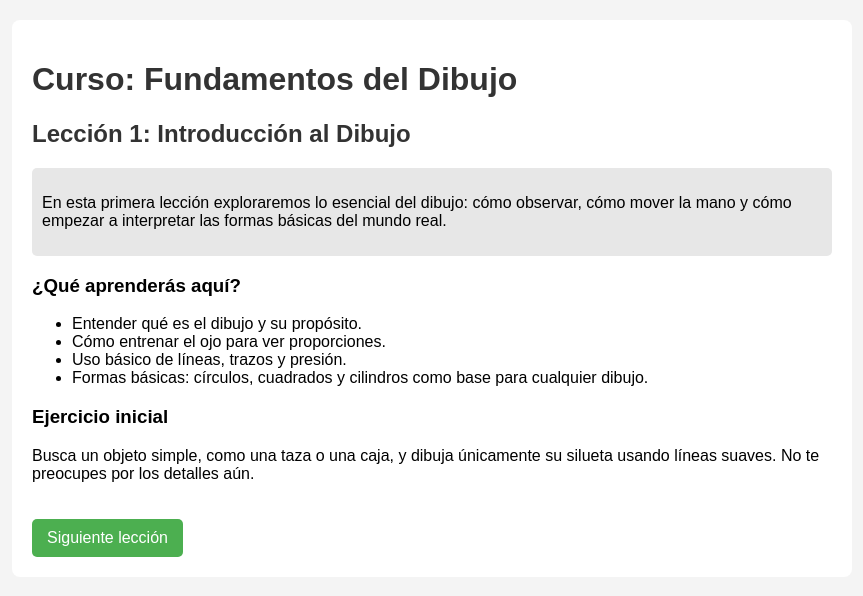
After one commit to LuisAlberto2002/Primer-entrega-DJANGO, a Django app: template lms/templates/usuarios/lesson_view.html in a window 1280 px wide. The commit adds this page. Shown: the top 596 px of the page, without its empty margins (208-1071 px from the left). Run offline with Django 5.2, Linux system fonts and the light colour scheme; the template is opened without the code that fills it, so the values that code supplies are empty.

Commit message:
Creacion de rutas de perfil, vista de cursos, contenido de las lecciones y inscripcion

```diff
--- /dev/null
+++ b/lms/templates/usuarios/lesson_view.html
@@ -0,0 +1,67 @@
+<!DOCTYPE html>
+<html lang="es">
+<head>
+    <meta charset="UTF-8">
+    <title>Lección 1: Introducción al Dibujo</title>
+    <style>
+        body {
+            font-family: Arial, sans-serif;
+            margin: 0;
+            padding: 20px;
+            background-color: #f4f4f4;
+        }
+        .contenedor {
+            max-width: 800px;
+            margin: auto;
+            background: white;
+            padding: 20px;
+            border-radius: 8px;
+        }
+        h1, h2 {
+            color: #333;
+        }
+        .leccion-info {
+            background: #e7e7e7;
+            padding: 10px;
+            border-radius: 5px;
+        }
+        .boton {
+            display: inline-block;
+            margin-top: 20px;
+            padding: 10px 15px;
+            background: #4CAF50;
+            color: white;
+            text-decoration: none;
+            border-radius: 5px;
+        }
+        .boton:hover {
+            background: #45a049;
+        }
+    </style>
+</head>
+<body>
+
+<div class="contenedor">
+    <h1>Curso: Fundamentos del Dibujo</h1>
+    <h2>Lección 1: Introducción al Dibujo</h2>
+
+    <div class="leccion-info">
+        <p>En esta primera lección exploraremos lo esencial del dibujo: cómo observar, cómo mover la mano y cómo empezar a interpretar las formas básicas del mundo real.</p>
+    </div>
+
+    <h3>¿Qué aprenderás aquí?</h3>
+    <ul>
+        <li>Entender qué es el dibujo y su propósito.</li>
+        <li>Cómo entrenar el ojo para ver proporciones.</li>
+        <li>Uso básico de líneas, trazos y presión.</li>
+        <li>Formas básicas: círculos, cuadrados y cilindros como base para cualquier dibujo.</li>
+    </ul>
+
+    <h3>Ejercicio inicial</h3>
+    <p>Busca un objeto simple, como una taza o una caja, y dibuja únicamente su silueta usando líneas suaves. No te preocupes por los detalles aún.</p>
+
+    <a href="#" class="boton">Siguiente lección</a>
+</div>
+
+</body>
+</html>
--- a/lms/urls.py
+++ b/lms/urls.py
@@ -8,7 +8,10 @@ urlpatterns = [
     path('login/', views.iniciar_sesion, name='login'),
     path('logout/', views.cerrar_sesion, name='logout'),
     path('perfil/', views.perfil, name='perfil'),
+    path('cursos/<int:course_id>',views.course_info,name='curso'),
+    path('cursos/lesson_test/',views.lesson_test,name='test'),
     path('activate/<int:user_id>/', views.activate_account, name='activate'),
     path('ajax/courses/', views.list_courses_ajax, name='list_courses_ajax'),
     path('ajax/courses/create/', views.inscribir_curso,name='new_course_ajax'),
+    path('inscripcion/<int:course_id>',views.inscripcion,name='Inscribir_nuevo_cursos')
 ]
```
Also changed, not shown: lms/templates/index.html (+33 -8 lines), lms/templates/usuarios/cursos.html (added, +44 -0 lines), lms/templates/usuarios/perfil.html (+29 -8 lines), lms/views.py (+42 -5 lines).
